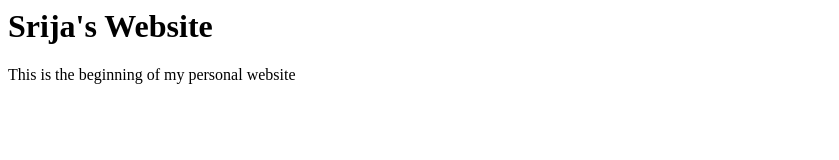
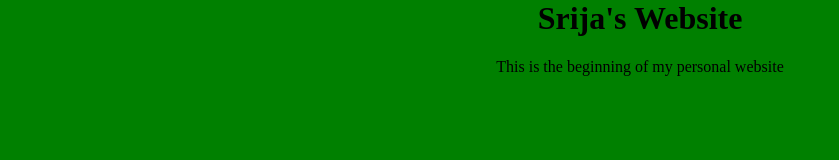
Before and after one commit to srijac9/personal-website, a plain HTML site: page index.html in a window 1280 px wide. Shown: the whole page, without its empty margins (0-839 px from the left). Drawn offline with Linux system fonts and the light colour scheme.

Commit message:
firststyling

```diff
--- a/index.html
+++ b/index.html
@@ -3,6 +3,7 @@
     <meta charset="UTF-8">
     <meta name="viewport" content="width=device-width, initial-scale=1.0">
     <title>Document</title>
+    <link rel="stylesheet" href="styles.css">
 </head>
 <body>
     <h1>Srija's Website</h1>
--- /dev/null
+++ b/styles.css
@@ -0,0 +1,5 @@
+body {
+    margin: 0;
+    background: green;
+    text-align: center;
+}
```
